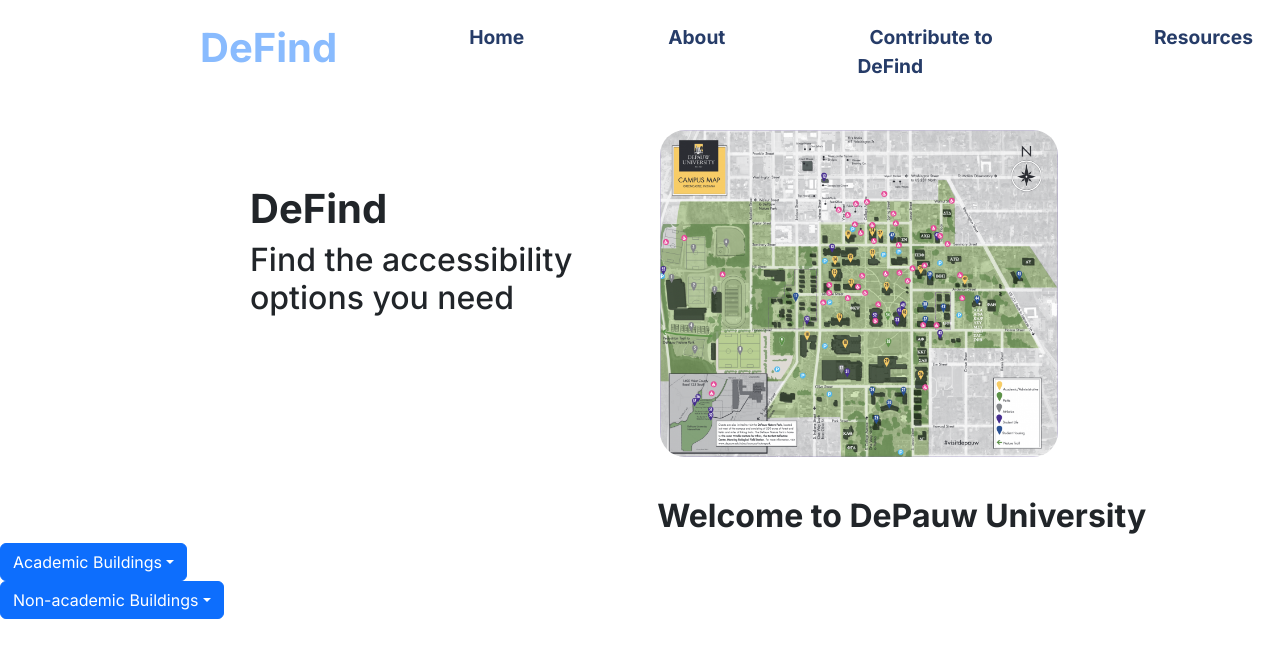
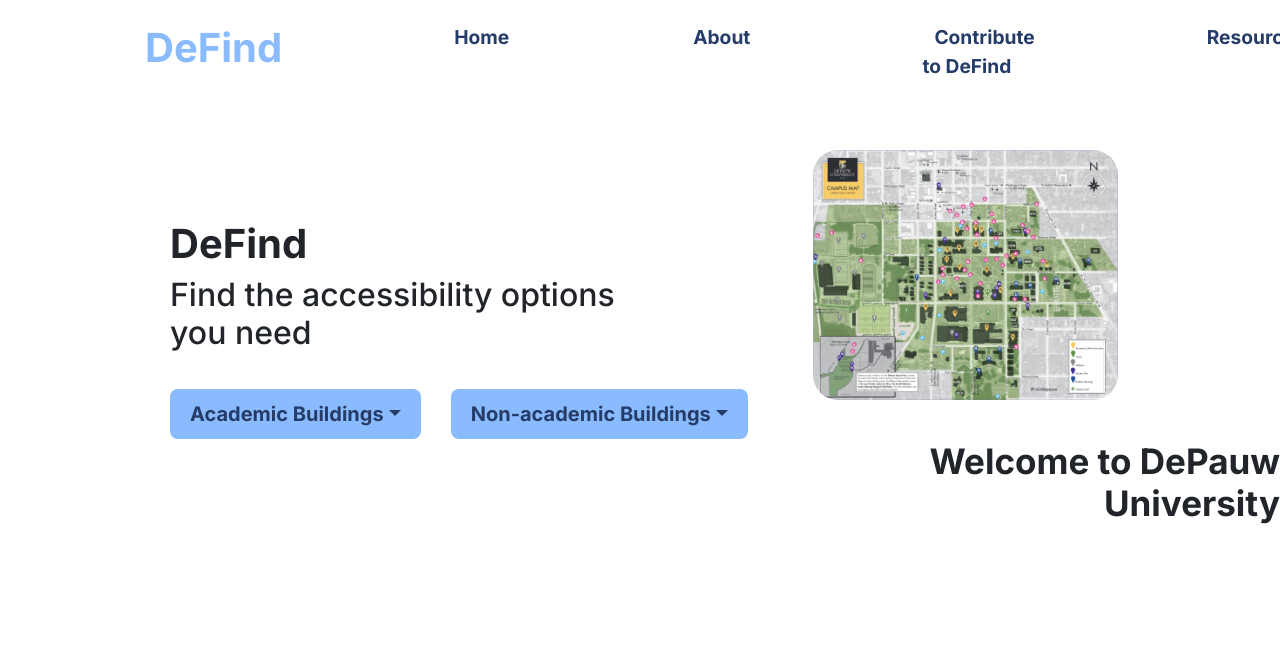
Before and after one commit to Anhakian/DeFind, a React (Vite) app: page / in a window 1280 px wide. Shown: the top 658 px of the page. Built offline with nearby package versions, Linux system fonts and the light colour scheme.

Commit message:
Adjust Homepage + styling

```diff
--- a/src/App.jsx
+++ b/src/App.jsx
@@ -1,28 +1,13 @@
 import Navbar from './components/Navbar/Navbar'
 import HomepageIntro from './components/HomepageIntro/HomepageIntro'
 import './App.css'
-import Dropdown from './components/DropDown/DropDown'
 
 const App = () => {
-      const button1 = "Academic Buildings";
-      const button2 = "Non-academic Buildings"
-      const academic = [
-        { text: 'Roy O. West Library', href: '' },
-        { text: 'Julian', href: '' },
-        { text: 'GCPA', href: '' } ];
-
-      const non_academic = [
-        { text: 'Lucy Rowland Hall', href: '' },
-        { text: 'Hoover Dining Hall', href: '' },
-        { text: 'Mason Hall', href: '' }
-      ];
   return (
     <>
       <div className='App'>
           <Navbar />
           <HomepageIntro />
-          <Dropdown buttonText={button1} items={academic}/>
-          <Dropdown buttonText={button2} items={non_academic}/>
       </div>
     </>
   )
--- a/src/components/DropDown/DropDown.css
+++ b/src/components/DropDown/DropDown.css
@@ -0,0 +1,7 @@
+.dropdown-custom-1 {
+    background-color: #89BBFE;
+    color: #263C68;
+    border: none;
+    font-weight: bold;
+    padding: 10px 20px;
+}
--- a/src/components/DropDown/DropDown.jsx
+++ b/src/components/DropDown/DropDown.jsx
@@ -1,9 +1,10 @@
 import Dropdown from 'react-bootstrap/Dropdown';
+import "./DropDown.css"
 
 const DropDown = ({ buttonText, items = [] }) => {
   return (
     <Dropdown>
-      <Dropdown.Toggle variant="primary" id="dropdown-basic">
+      <Dropdown.Toggle id="dropdown-basic" size="lg" className="dropdown-custom-1">
         {buttonText}
       </Dropdown.Toggle>
 
--- a/src/components/HomepageImage/HomepageImage.css
+++ b/src/components/HomepageImage/HomepageImage.css
@@ -1,13 +1,13 @@
 .homepage-img {
-    margin-top: 130px;
-    margin-right: 210px;
+    margin-top: 150px;
+    margin-right: 150px;
     border-radius: 25px;
 }
 
 .welcome-msg {
     margin-top: 40px;
-    margin-right: 70px;
-    font-size: xx-large;
+    margin-left: 38px;
+    font-size: 35px;
     font-weight: bold;
 }
 
--- a/src/components/HomepageIntro/HomepageIntro.css
+++ b/src/components/HomepageIntro/HomepageIntro.css
@@ -5,14 +5,28 @@
 
 .homepage-title {
     flex: 1;
-    margin-top: 185px;
+    margin-top: 220px;
     align-items: center;
-    margin-left: 250px;
+    margin-left: 170px;
 }
 
-.homepage-image {
-    flex: 2;
+.drop-down-btn1 {
+    flex: 1;
     display: flex;
-    justify-content: center;
-    align-items: center;
+    display:inline-block;
+    padding-right: 30px;
+    padding-top:20px;
+
 }
+
+.drop-down-btn2 {
+    flex: 1;
+    display: flex;
+    display:inline-block;
+    padding-top:20px;
+}
+
+.dropdown-container {
+    display: flex;
+    flex-direction: row;
+}
--- a/src/components/HomepageIntro/HomepageIntro.jsx
+++ b/src/components/HomepageIntro/HomepageIntro.jsx
@@ -1,12 +1,34 @@
 import HomepageImage from '../HomepageImage/HomepageImage';
 import './HomepageIntro.css'
+import '../DropDown/DropDown'
+import DropDown from '../DropDown/DropDown';
 
 const HomepageIntro = () => {
+    const button1 = "Academic Buildings";
+      const button2 = "Non-academic Buildings"
+      const academic = [
+        { text: 'Roy O. West Library', href: '' },
+        { text: 'Julian', href: '' },
+        { text: 'GCPA', href: '' } ];
+
+      const non_academic = [
+        { text: 'Lucy Rowland Hall', href: '' },
+        { text: 'Hoover Dining Hall', href: '' },
+        { text: 'Mason Hall', href: '' }
+      ];
     return (
         <div className='homepage-intro' id = "homepage-intro">
             <div className='homepage-title'>
                 <h1><strong>DeFind</strong></h1>
-                <p><h2>Find the accessibility options you need</h2></p>
+                <p><h2>Find the accessibility options<br /> you need</h2></p>
+                <div className="dropdown-container">
+                    <div className="drop-down-btn1">
+                        <DropDown buttonText={button1} items={academic}/>
+                    </div>
+                    <div className="drop-down-btn2">
+                        <DropDown buttonText={button2} items={non_academic}/>
+                    </div>
+                </div>
             </div>
             <div className="homepage-image">
                 <HomepageImage />
--- a/src/components/Navbar/Navbar.css
+++ b/src/components/Navbar/Navbar.css
@@ -21,7 +21,7 @@ body {
 
 .title {
     margin-right: auto;
-    margin-left: 185px;
+    margin-left: 130px;
     color: rgb(38, 60, 104);
     font-size: x-large;
     font-weight: bolder;
@@ -61,6 +61,6 @@ body {
 }
 
 li {
-    margin-left: 120px; /* Add spacing between menu items */
+    margin-left: 160px; /* Add spacing between menu items */
     margin-right: auto;
 }
```
